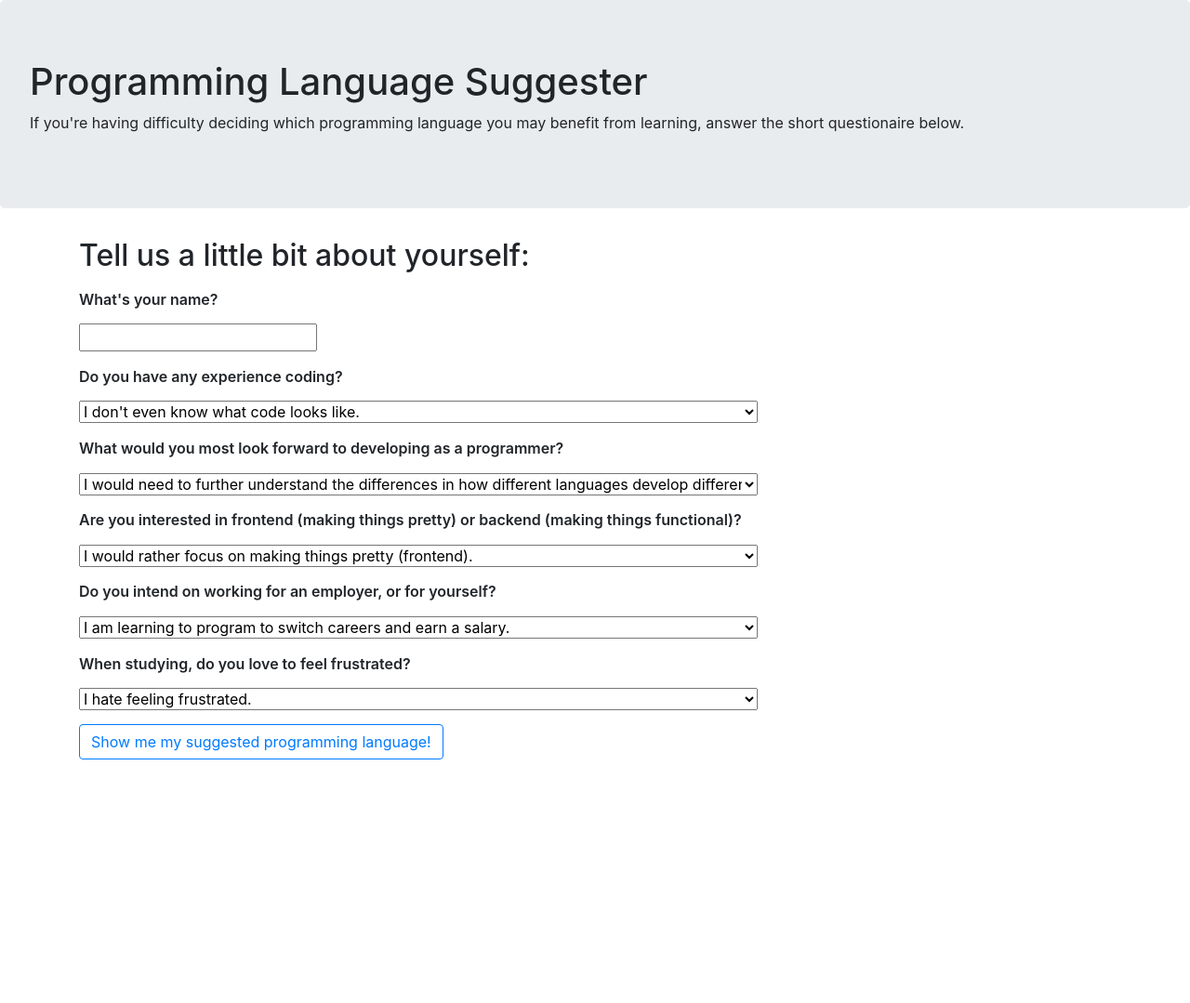
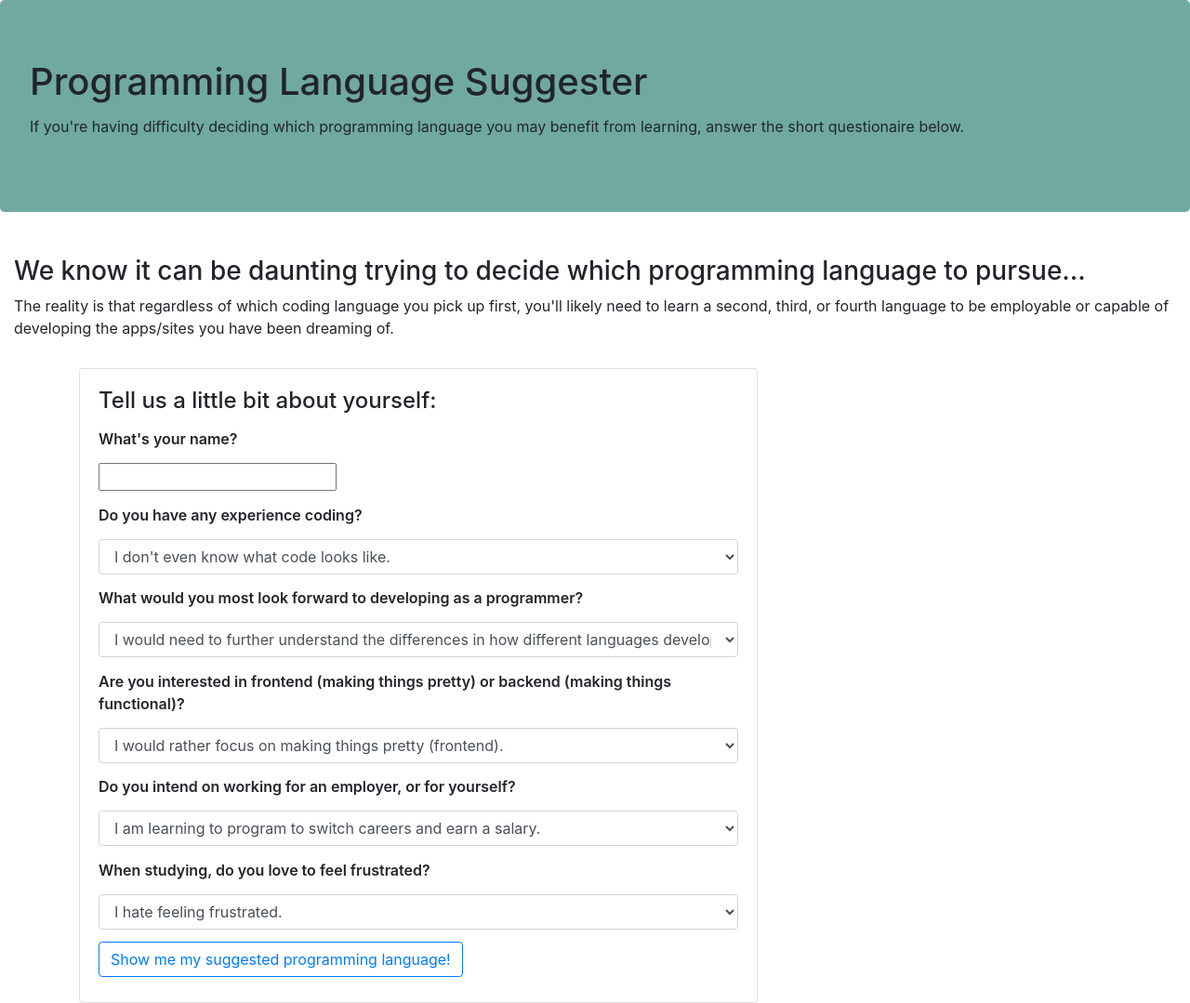
Before and after one commit to Zahnen/suggester, a plain HTML site: page index.html in a window 1280 px wide. Shown: the whole page at 93% size. Before the commit the page ends 824 px from the top, so only its background shows below. Drawn offline with Linux system fonts and the light colour scheme.

Commit message:
add new text above form, preliminary styling

```diff
--- a/css/styles.css
+++ b/css/styles.css
@@ -26,3 +26,13 @@ label {
   font-weight: bold;
   font-style: italic;
 }
+.jumbotron {
+  background-color: #70A9A1;
+}
+.container-fluid {
+  padding-bottom: 15px;
+  padding-top: 15px;
+}
+body {
+  background-color: #ffffff;
+}
--- a/index.html
+++ b/index.html
@@ -9,49 +9,57 @@
 </head>
 <body>
   <div class="jumbotron">
-    <h1>Programming Language Suggester</h1>
+    <h1 class="card-title">Programming Language Suggester</h1>
     <p>If you're having difficulty deciding which programming language you may benefit from learning, answer the short questionaire below.</p>
+  </div>
+  <div class="container-fluid">
+    <h3>We know it can be daunting trying to decide which programming language to pursue...</h3>
+    <p>The reality is that regardless of which coding language you pick up first, you'll likely need to learn a second, third, or fourth language to be employable or capable of developing the apps/sites you have been dreaming of. </p>
   </div>
   <div class="container">
     <div class="row">
       <div class="col-8">
-        <h2>Tell us a little bit about yourself:</h2>
+        <div class="card">
+        <div class="card-body">
+        <h4>Tell us a little bit about yourself:</h4>
         <form id="userInfo">
           <label for="name">What's your name?</label></br>
           <input id="name" type="text"></br>
           <label for="prevExperience">Do you have any experience coding?</label>
-          <select id="prevExperience">
+          <select class = "form-control" id="prevExperience">
             <option value="noExperience">I don't even know what code looks like.</option>
             <option value="someExperience">I'm somewhat familiar with the basics of one or two programming languages.</option>
             <option value="muchExperience">I'm an experienced programmer looking to refine my skills.</option>
           </select>
           <label for="futureHopes">What would you most look forward to developing as a programmer?</label>
-          <select id="futureHopes">
+          <select class = "form-control" id="futureHopes">
             <option value="noHopes">I would need to further understand the differences in how different languages develop different programs. </option>
             <option value="someHopes">I think I'd like to focus on developing websites or web applications.</option>
             <option value="muchHopes">I hope to develop mobile applications.</option>
           </select>
           <label for="frontOrBack">Are you interested in frontend (making things pretty) or backend (making things functional)?</label>
-          <select id="frontOrBack">
+          <select class = "form-control" id="frontOrBack">
             <option value="frontend">I would rather focus on making things pretty (frontend). </option>
             <option value="backend">I would rather focus on making things function (backend).</option>
           </select>
           <label for="workFor">Do you intend on working for an employer, or for yourself?</label>
-          <select id="workFor">
+          <select class = "form-control" id="workFor">
             <option value="workEmployer">I am learning to program to switch careers and earn a salary.</option>
             <option value="workSelf">I am learning to program to develop my own ideas in my own time. </option>
           </select>
           <label for="frustration">When studying, do you love to feel frustrated?</label>
-          <select id="frustration">
+          <select class = "form-control" id="frustration">
             <option value="noFrustration">I hate feeling frustrated. </option>
             <option value="muchFrustration">I love feeling frustrated and incompetent.</option>
           </select>
           <button type="submit" class="btn btn-outline-primary">Show me my suggested programming language!</button>
         </form>
       </div>
+      </div>
+      </div>
       <div class="col-4">
         <div id="results">
-          <h2><span id="name"></span>, we think you may benefit from studying<span id="suggestedLanguage"></span>.</h2>
+          <h3><span id="name"></span>, we think you may benefit from studying:</h3>
           <div id="CSharp">
             <p><span class = langName>C#</span> (C-Sharp) is a programming language developed by Microsoft that runs on the .NET Framework.</p>
             <p><span class = langName>C#</span> is used to develop web apps, desktop apps, mobile apps, games and much more.</p>
```
